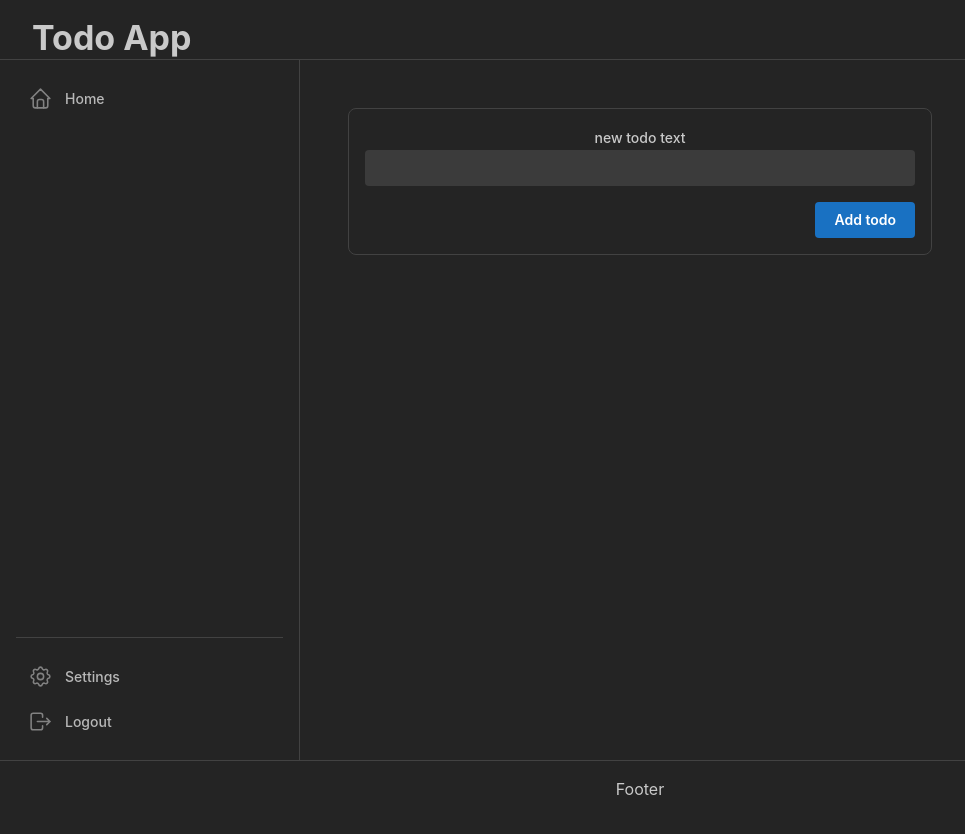
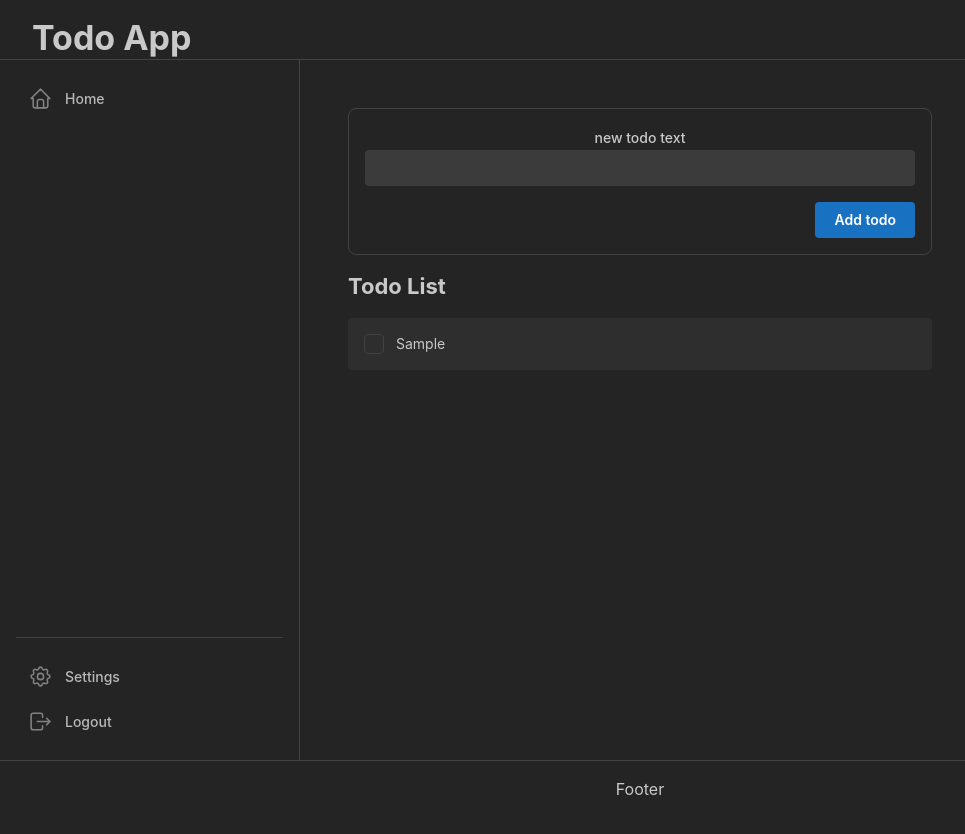
Before and after one commit to M1n01/rust-todo, a React (Vite) app in the folder frontend/: page / in a window 1280 px wide. Both pictures are taken after typing "Sample" into the empty fields and a click on the button "Add todo". Shown: the top 834 px of the page, without its empty margins (0-965 px from the left). Built offline with nearby package versions, Linux system fonts and the light colour scheme.

Commit message:
5.3 feat: todo label

```diff
--- /dev/null
+++ b/frontend/src/components/TodoList.tsx
@@ -0,0 +1,38 @@
+import { FC } from 'react';
+import type { Todo } from '../types/todo';
+import { Card, Checkbox, Stack, Group, Title, Text } from '@mantine/core';
+
+// point1
+type Props = {
+  todos: Todo[];
+  onUpdate: (todo: Todo) => void;
+};
+
+const TodoList: FC<Props> = ({ todos, onUpdate }) => {
+  // point2
+  const handleCompletedCheckbox = (todo: Todo) => {
+    onUpdate({
+      ...todo,
+      completed: !todo.completed,
+    });
+  };
+
+  // point3
+  return (
+    <Stack>
+      <Title order={3} style={{ textAlign: 'left' }}>Todo List</Title>
+      {todos.map((todo) => (
+        <Card key={todo.id}>
+            <Checkbox
+              checked={todo.completed}
+              onChange={() => handleCompletedCheckbox(todo)}
+              variant="outline"
+              label={todo.text}
+            />
+        </Card>
+      ))}
+    </Stack>
+  );
+};
+
+export default TodoList;
--- a/frontend/src/pages/Home.tsx
+++ b/frontend/src/pages/Home.tsx
@@ -1,8 +1,8 @@
 import { FC, useState } from 'react';
-import { Box } from '@mantine/core';
+import { Box, Stack } from '@mantine/core';
 import { NewTodoPayload, Todo } from '../types/todo';
 import TodoForm from '../components/TodoForm';
-
+import TodoList from '../components/TodoList';
 import Layout from '../components/Layout';
 
 const Home: FC = () => {
@@ -22,11 +22,28 @@ const Home: FC = () => {
     ]);
   };
 
+  const onUpdate = (updatedTodo: Todo) => {
+    setTodos(
+      todos.map((todo) => {
+        if (todo.id === updatedTodo.id) {
+          return {
+            ...todo,
+            ...updatedTodo, // 必要な部分だけoverride
+          };
+        }
+        return todo;
+      })
+    );
+  };
+
   // point2
   return (
     <Layout>
       <Box>
-        <TodoForm onSubmit={onSubmit} />
+        <Stack>
+          <TodoForm onSubmit={onSubmit} />
+          <TodoList todos={todos} onUpdate={onUpdate} />
+        </Stack>
       </Box>
     </Layout>
   );
```
